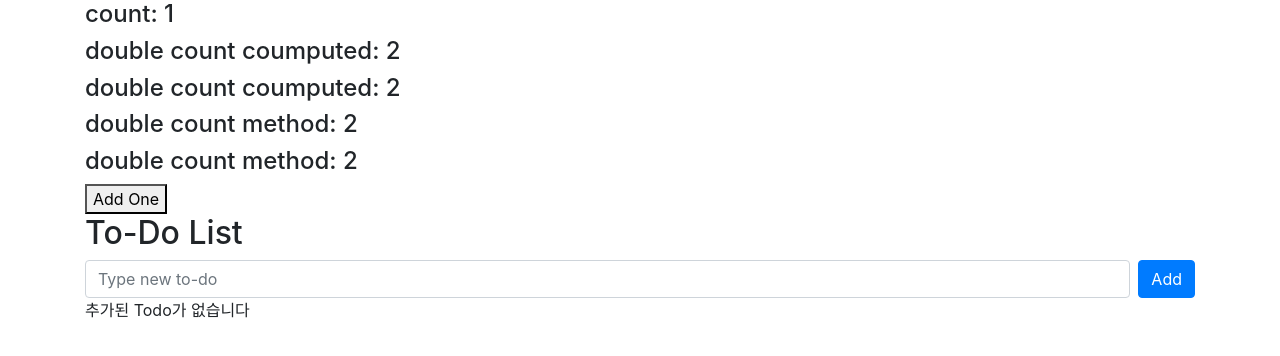
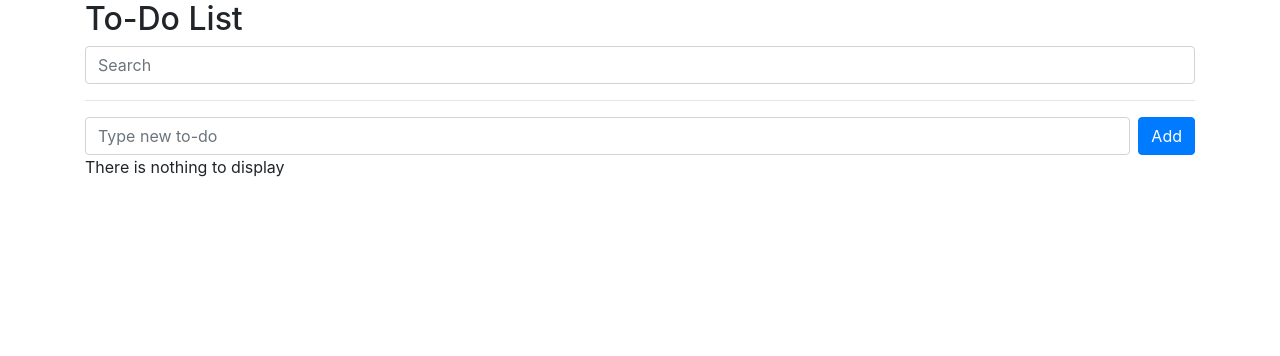
Before and after one commit to BelleHan/vue3-study, a Vue app: page / in a window 1280 px wide. Shown: the top 356 px of the page. Built offline with nearby package versions, Linux system fonts and the light colour scheme.

Commit message:
24 검색 기능 추가

```diff
--- a/src/App.vue
+++ b/src/App.vue
@@ -1,19 +1,20 @@
 <template>
   <div class="container">
-    <h4>count: {{ count }}</h4>
-    <h4>double count coumputed: {{ doubleCountCoumputed }}</h4>
-    <h4>double count coumputed: {{ doubleCountCoumputed }}</h4>
-    <h4>double count method: {{ doubleCountMethod() }}</h4>
-    <h4>double count method: {{ doubleCountMethod() }}</h4>
-    <button @click="count++">Add One</button>
     <h2>To-Do List</h2>
+    <input
+      class="form-control"
+      type="text"
+      v-model="searchText"
+      placeholder="Search"
+    >
+    <hr />
     <TodoSimpleForm @add-todo="addTodo"/>
 
-    <div v-if="!todos.length">
-      추가된 Todo가 없습니다
+    <div v-if="!filteredTodos.length">
+      There is nothing to display
     </div>
     <TodoList
-      :todos="todos"
+      :todos="filteredTodos"
       @toggle-Todo="toggleTodo"
       @delete-todo="deleteTodo"
     />
@@ -52,16 +53,16 @@
       console.log(todos.value[index]);
     };
 
-    const count = ref(1);
-    const doubleCountCoumputed = computed(() => {
-      console.log('computed');
-      return count.value * 2;
+    const searchText = ref('');
+    const filteredTodos = computed(() => {
+      if (searchText.value) {
+        return todos.value.filter(todo => {
+          return todo.subject.includes(searchText.value);
+        });
+      }
+
+      return todos.value;
     });
-
-    const doubleCountMethod = () => {
-      console.log('method');
-      return count.value * 2;
-    };
 
     return {
       todos,
@@ -69,9 +70,8 @@
       todoStyle,
       deleteTodo,
       toggleTodo,
-      count,
-      doubleCountCoumputed,
-      doubleCountMethod,
+      searchText,
+      filteredTodos,
     };
   }
 }
```
